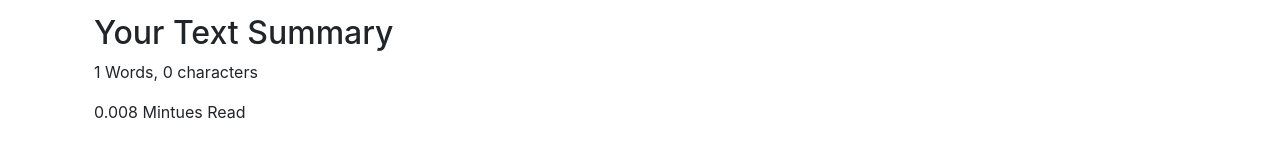
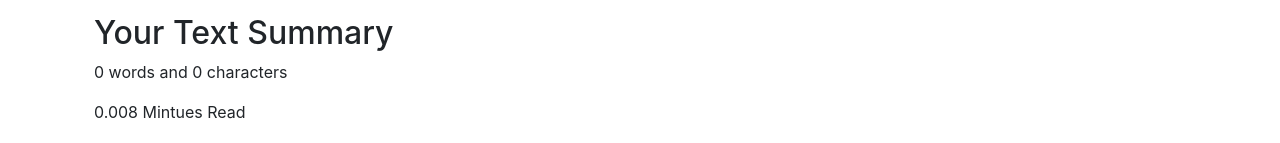
Before and after one commit to AV1004/TextUtils, a React (Create React App) app: page / in a window 1280 px wide. Shown: the part 388-531 px from the top of the page. Built offline with nearby package versions, Linux system fonts and the light colour scheme.

Commit message:
Added alerts in the App

```diff
--- a/src/App.js
+++ b/src/App.js
@@ -3,22 +3,38 @@ import './App.css';
 // import About from './Components/About';
 import Navbar from './Components/Navbar';
 import Textform from './Components/Textform';
+import Alert from './Components/Alert';
 
 
 function App() {
 
   const [mode, setMode] = useState('light')
 
+  const [alert, setAlert] = useState(null);
+
+
+  const showAlert = (message,type) => {
+    setAlert({
+      msg: message,
+      type: type
+    })
+    setTimeout(() => {
+      setAlert(null)
+    }, 1500);
+  }
+
   const toggleMode = () => {
     if (mode === 'light') {
       setMode("dark");
-      document.body.style.backgroundColor="#272829";
-      document.body.style.color="#FFF6E0";
+      document.body.style.backgroundColor = "#272829";
+      document.body.style.color = "#FFF6E0";
+      showAlert("Dark mode has been enabled" , "success")
     }
-    else{
+    else {
       setMode("light");
-      document.body.style.backgroundColor="white";
-      document.body.style.color="black";
+      document.body.style.backgroundColor = "white";
+      document.body.style.color = "black";
+      showAlert("Light mode has been enabled" , "success")
     }
   }
 
@@ -27,8 +43,9 @@ function App() {
       {/* <Navbar title="Textutils" aboutText="About Textutils" /> */}
       {/* <Navbar/> */}
       <Navbar title="TextUtils" mode={mode} toggleMode={toggleMode} />
+      <Alert alert={alert} />
       <div className="container my-3">
-        <Textform heading="Enter the text to anlayze" mode={mode} />
+        <Textform heading="Enter the text to anlayze" showAlert={showAlert}  mode={mode} />
         {/* <About/> */}
       </div>
     </>
--- /dev/null
+++ b/src/Components/Alert.js
@@ -0,0 +1,13 @@
+import React from 'react'
+
+export default function Alert(props) {
+    const capitalize = (word) => {
+        const lower = word.toLowerCase();
+        return lower.charAt(0).toUpperCase() + lower.slice(1);
+    }
+    return (
+        props.alert && <div className={`alert alert-${props.alert.type} alert-dismissible fade show`} role="alert">
+            <strong>{capitalize(props.alert.type)}</strong>:{capitalize(props.alert.msg)}
+        </div>
+    )
+}
--- a/src/Components/Textform.js
+++ b/src/Components/Textform.js
@@ -7,6 +7,7 @@ export default function Textform(props) {
         // console.log("Upercase is Clicked")
         let newText = text.toUpperCase();
         setText(newText);
+        props.showAlert("Converted to Uppercase!" , "success")
     }
 
 
@@ -14,23 +15,27 @@ export default function Textform(props) {
         // console.log("LowerCase is Clicked")
         let newText = text.toLowerCase();
         setText(newText);
+        props.showAlert("Converted to Lowercase!" , "success")
     }
 
     const handleClearClick = () => {
         // console.log("Clear is Clicked")
         let newText = "";
         setText(newText);
+        props.showAlert("Your text has been cleared!" , "success")
     }
 
     const handleSpeak = () => {
         let msg = new SpeechSynthesisUtterance();
         msg.text = text;
         window.speechSynthesis.speak(msg);
+        props.showAlert("Audio Started!" , "success")
     }
 
     const reverseText = () => {
         let newText = text.split("").reverse().join("");
         setText(newText)
+        props.showAlert("Text has been reversed!" , "success")
     }
 
 
@@ -45,6 +50,7 @@ export default function Textform(props) {
         })
         .join(' ');
         setText(camelCaseText);
+        props.showAlert("Text has been Capitalized!" , "success")
     }
 
     const handleExtraSpaces = () => {
@@ -58,6 +64,7 @@ export default function Textform(props) {
             }
         })
         setText(joinedWords);
+        props.showAlert("Extra Spaces has been removed!" , "success")
     }
 
     const handleCopy = () => {
@@ -65,6 +72,7 @@ export default function Textform(props) {
         var text = document.getElementById("mybox");
         text.select();
         navigator.clipboard.writeText(text.value);
+        props.showAlert("Text has been copied to your clipboard!" , "success")
     }
 
     const handleOnChange = (event) => {
@@ -96,7 +104,7 @@ export default function Textform(props) {
             </div>
             <div className="container my-3">
                 <h2>Your Text Summary</h2>
-                <p>{text.split(" ").length} Words, {text.length} characters</p>
+                <p>{text.trim() === '' ? 0 : text.match(/\S+/g).length} words and {text.replace(/\s+/g, '').length} characters</p>
                 <p>{0.008 * text.split(" ").length} Mintues Read</p>
                 <h2>Preview</h2>
                 <p>{text}</p>
```
Lines whose indentation alone changed are shown as unchanged.
